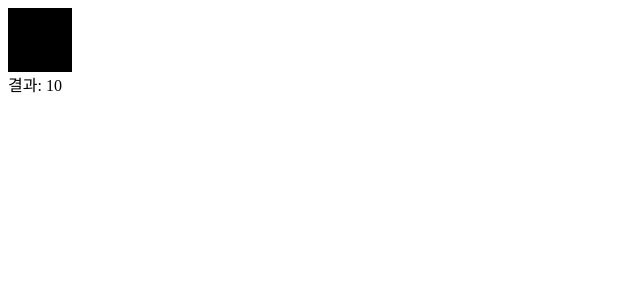
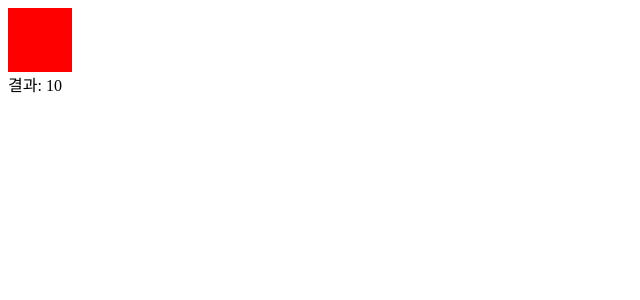
Before and after one commit to ShinjungOh/2023-learn-react, a React (Create React App) app in the folder 2023-01-30/: page / in a window 1280 px wide. Shown: the top 300 px of the page, without its empty margins (0-640 px from the left). Built offline with nearby package versions, Linux system fonts and the light colour scheme.

Commit message:
feat: Context API Provider

```diff
--- a/2023-01-30/src/App.js
+++ b/2023-01-30/src/App.js
@@ -1,10 +1,15 @@
 import ColorBox from "./components/ColorBox";
+import ColorContext from "./contexts/color";
 
 const App = () => {
     return (
-        <>
-            <ColorBox/>
-        </>
+        /* Provider 사용 시 value 값을 명시해야 함, value 없으면 오류 발생 */
+        /* createContext 함수에서 파라미터로 넣은 기본값은 Provider를 사용하지 않았을 때만 사용됨 */
+        <ColorContext.Provider value={{color: 'red'}}>
+            <>
+                <ColorBox/>
+            </>
+        </ColorContext.Provider>
     );
 }
 
```
